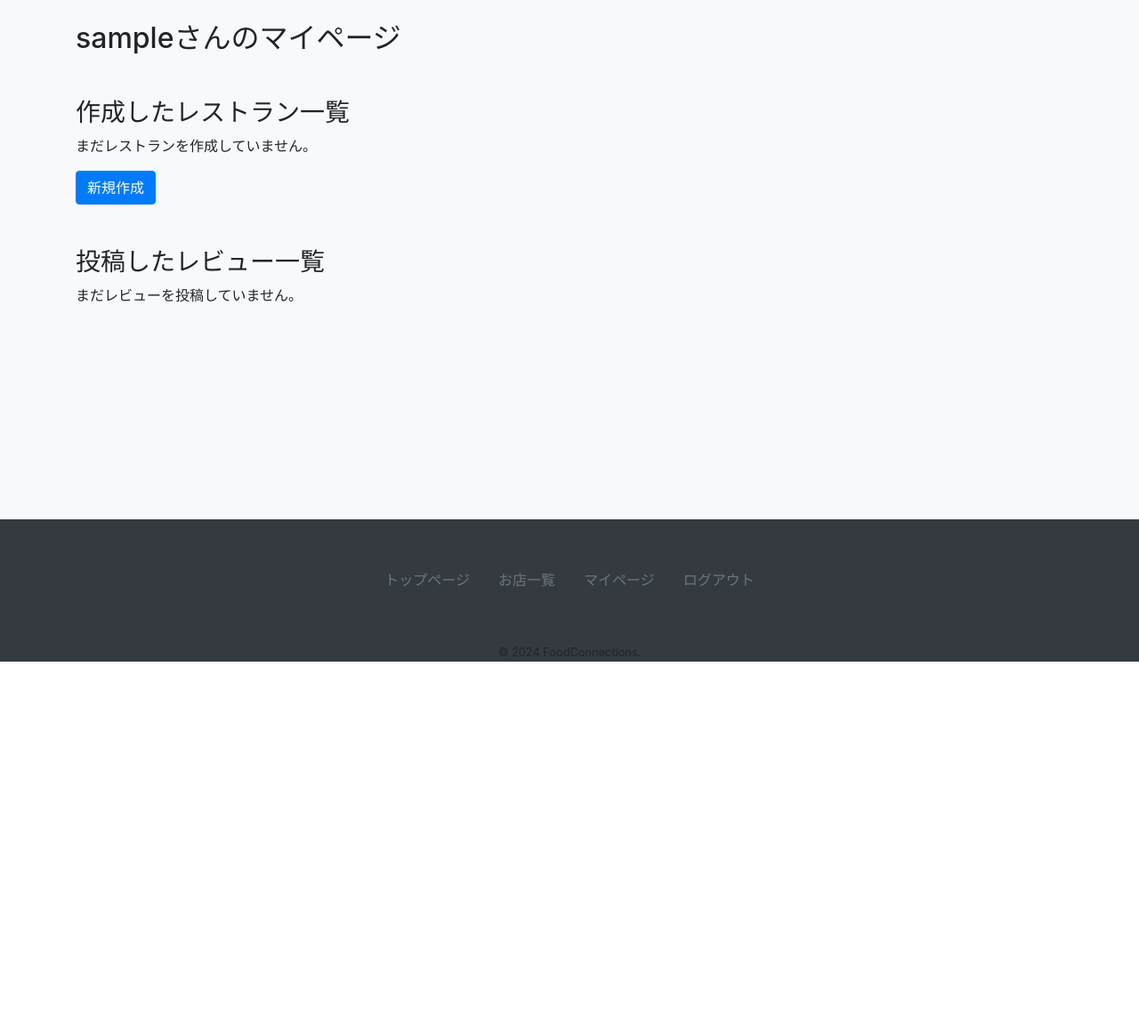
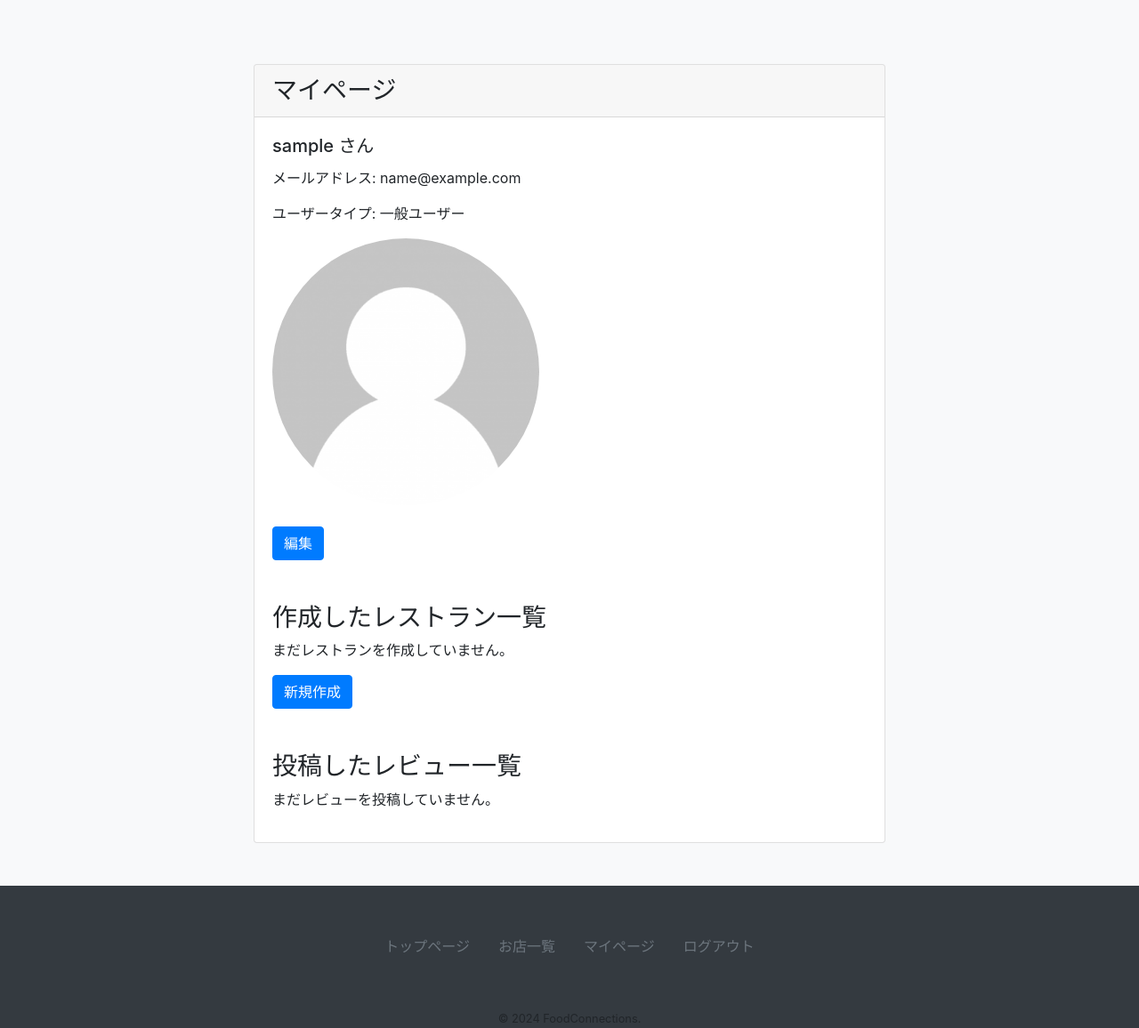
Before and after one commit to NaoyaTAKEI04/FoodConnections, a Django app: page /foodconnections/my_page/ in a window 1280 px wide. Shown: the part 56-1212 px from the top of the page at 89% size. Before the commit the page ends 800 px from the top, so only its background shows below. Run offline with Django 3.2, Linux system fonts and the light colour scheme; the visitor is signed in with stand-in values (Sample User, id 1); data that the repository does not hold is empty; some libraries are stand-ins or nearby versions.

Commit message:
Update: マイページの修正
・CustomUserモデルにプロフィール画像とユーザータイプを追加
・マイページにプロフィール画像を表示
・プロフィール編集ページを追加
・マイページにプロフィール編集ページへの導線

```diff
--- a/foodconnections/urls.py
+++ b/foodconnections/urls.py
@@ -14,4 +14,5 @@ urlpatterns = [
     path('<int:pk>/review_delete/', views.ReviewDeleteView.as_view(), name='review_delete'),
     path('search/', views.SearchResultsView.as_view(), name='search_results'),
     path('my_page/', views.MyPageView.as_view(), name='my_page'),
+    path('profile_edit', views.ProfileEditView.as_view(), name='profile_edit'),
 ]
--- a/foodconnections/views.py
+++ b/foodconnections/views.py
@@ -1,6 +1,7 @@
 from django.views import generic, View
 from .models import Category, Restaurant, Review
-from .forms import ReviewForm, SearchForm, RestaurantForm
+from users.models import CustomUser
+from .forms import ReviewForm, SearchForm, RestaurantForm, ProfileEditForm
 from django.urls import reverse_lazy
 from django.contrib import messages
 from django.db.models import Avg, Q
@@ -58,18 +59,35 @@ class CategoryListView(View):
         }
         return render(request, self.template_name, context)
 
+""" マイページの表示 """
 class MyPageView(LoginRequiredMixin, generic.TemplateView):
     template_name = 'foodconnections/my_page.html'
 
     def get_context_data(self, **kwargs):
         context = super().get_context_data(**kwargs)
-        user = self.request.user
-        user_restaurants = Restaurant.objects.filter(author=user)
-        user_reviews = Review.objects.filter(user=user)
+        user = self.request.user # アクセスユーザーの情報を取得
+        user_restaurants = Restaurant.objects.filter(author=user) # アクセスユーザーが投稿者に該当する飲食店の情報を取得
+        user_reviews = Review.objects.filter(user=user) # アクセスユーザーが投稿者に該当するレビューの情報を取得
+        context['user_info'] = user
         context['user_restaurants'] = user_restaurants
         context['user_reviews'] = user_reviews
         return context
 
+""" マイページの編集 """
+class ProfileEditView(LoginRequiredMixin, generic.UpdateView):
+    model = CustomUser
+    form_class = ProfileEditForm
+    template_name = 'foodconnections/profile_edit.html'
+    success_url = reverse_lazy('foodconnections:my_page')
+
+    def get_object(self, queryset=None):
+        return self.request.user  # ログイン中のユーザーを取得
+
+    def form_valid(self, form):
+        messages.success(self.request, 'プロフィールが更新されました。')
+        return super().form_valid(form)
+
+""" 飲食店の詳細ページの表示 """
 class DetailView(generic.DetailView):
     model = Restaurant
     template_name = 'foodconnections/restaurant_detail.html'
--- a/static/CSS/style.css
+++ b/static/CSS/style.css
@@ -3,7 +3,7 @@ img {
   object-fit: cover;
 }
 
-/* カルーセルの前後ボタンの幅とボタンスタイルを修正(top_page.html) */
+/* カルーセルの前後ボタンの幅とボタンスタイルを修正(top_page.htmlのおすすめ一覧) */
 .carousel-control-next, .carousel-control-prev {
   width: 4.5%;
   min-width: 30px; /* 最小幅を設定することで、はみ出しを防ぐ */
@@ -44,3 +44,12 @@ a:hover{
 .footer {
   margin-top: auto;
 }
+
+/* プロフィール画像を正円で表示する */
+.profile-image {
+  width:300px;
+  height:300px;
+  object-fit: cover;
+  border-radius: 50%;
+  object-position: center center;
+}
--- a/templates/foodconnections/my_page.html
+++ b/templates/foodconnections/my_page.html
@@ -11,14 +11,38 @@
     {% endfor %}
 {% endif %}
 
-<h2>{{ user.username }}さんのマイページ</h2>
-
+<div class="container mt-5">
+<div class="row">
+    <div class="col-md-8 offset-md-2">
+    <div class="card">
+        <div class="card-header">
+        <h3 class="mb-0">マイページ</h3>
+        </div>
+        <div class="card-body">
+            <!-- ユーザー情報の表示 -->
+            <div class="mb-4">
+                <h5 class="card-title">{{ user_info.username }} さん</h5>
+                <p class="card-text">メールアドレス: {{ user_info.email }}</p>
+                <p class="card-text">ユーザータイプ: {{ user_info.get_user_type_display }}</p>
+                {% if user_info.profile_image %}
+                <img src="{{ user_info.profile_image.url }}" alt="プロフィール画像" class="img-fluid rounded-circle profile-image">
+                {% else %}
+                <img src="{% static 'foodconnections/images/default_avatar.png' %}" alt="デフォルト画像" class="img-fluid rounded-circle profile-image">
+                {% endif %}
+            </div>
+            <a href="{% url 'foodconnections:profile_edit' %}" class="btn btn-primary">編集</a>
+            <!-- 投稿した飲食店情報の表示 -->
             <h3 class="mt-5">作成したレストラン一覧</h3>
             {% if user_restaurants %}
-    <table  class='table table-striped table-hover mt-3'>
+                <table class='table table-striped table-hover mt-3'>
+                    <thead>
+                        <tr>
                             <th>店名</th>
                             <th>カテゴリー</th>
                             <th>編集/削除</th>
+                        </tr>
+                    </thead>
+                    <tbody>
                         {% for restaurant in user_restaurants %}
                             <tr>
                                 <td><a href="{% url 'foodconnections:detail' pk=restaurant.pk %}">{{ restaurant.name }}</a></td>
@@ -29,20 +53,25 @@
                                 </td>
                             </tr>
                         {% endfor %}
+                    </tbody>
                 </table>
             {% else %}
                 <p>まだレストランを作成していません。</p>
             {% endif %}
-
             <a href="{% url 'foodconnections:create' %}" class="btn btn-primary">新規作成</a>
-
+            <!-- 投稿したレビュー情報の表示 -->
             <h3 class="mt-5">投稿したレビュー一覧</h3>
             {% if user_reviews %}
-    <table  class='table table-striped table-hover mt-3'>
+                <table class='table table-striped table-hover mt-3'>
+                    <thead>
+                        <tr>
                             <th>店名</th>
                             <th>スコア</th>
                             <th>コメント</th>
                             <th>削除</th>
+                        </tr>
+                    </thead>
+                    <tbody>
                         {% for review in user_reviews %}
                             <tr>
                                 <td>{{ review.restaurant.name }}</td>
@@ -53,9 +82,16 @@
                                 </td>
                             </tr>
                         {% endfor %}
+                    </tbody>
                 </table>
             {% else %}
                 <p>まだレビューを投稿していません。</p>
             {% endif %}
+        </div>
+    </div>
+    </div>
+</div>
+</div>
+
 
 {% endblock %}
--- a/templates/foodconnections/search_results.html
+++ b/templates/foodconnections/search_results.html
@@ -29,7 +29,6 @@
 
 {% if prefecture or query %}
 <h1 class="mt-3">検索結果</h1>
-
 <p class="mt-1">検索ワード: {{ prefecture }} {{ query }}</p>
 {% endif %}
 
--- a/users/models.py
+++ b/users/models.py
@@ -26,6 +26,15 @@ class CustomUser(AbstractBaseUser, PermissionsMixin):
     is_staff = models.BooleanField(default=False)
     date_joined = models.DateTimeField(default=timezone.now)
 
+    USER_TYPE_CHOICES = [
+        ('general', '一般ユーザー'),
+        ('restaurant_owner', '飲食店オーナー'),
+        ('farmer', '農家'),
+    ]
+
+    user_type = models.CharField(max_length=20, choices=USER_TYPE_CHOICES, default='general')
+    profile_image = models.ImageField(upload_to='profile_images/', null=True, blank=True)
+
     objects = CustomUserManager()
 
     USERNAME_FIELD = 'email' #認証に使うフィールドの設定
```
Also changed, not shown: foodconnections/forms.py (+7 -0 lines), templates/foodconnections/profile_edit.html (added, +35 -0 lines), users/admin.py (+7 -10 lines), users/forms.py (added, +12 -0 lines), users/views.py (+21 -2 lines), media/profile_images/IMG_2221.JPG (added), static/foodconnections/images/default_avatar.png (added), users/migrations/0002_auto_20240124_1101.py (added). Lines whose indentation alone changed are shown as unchanged.
